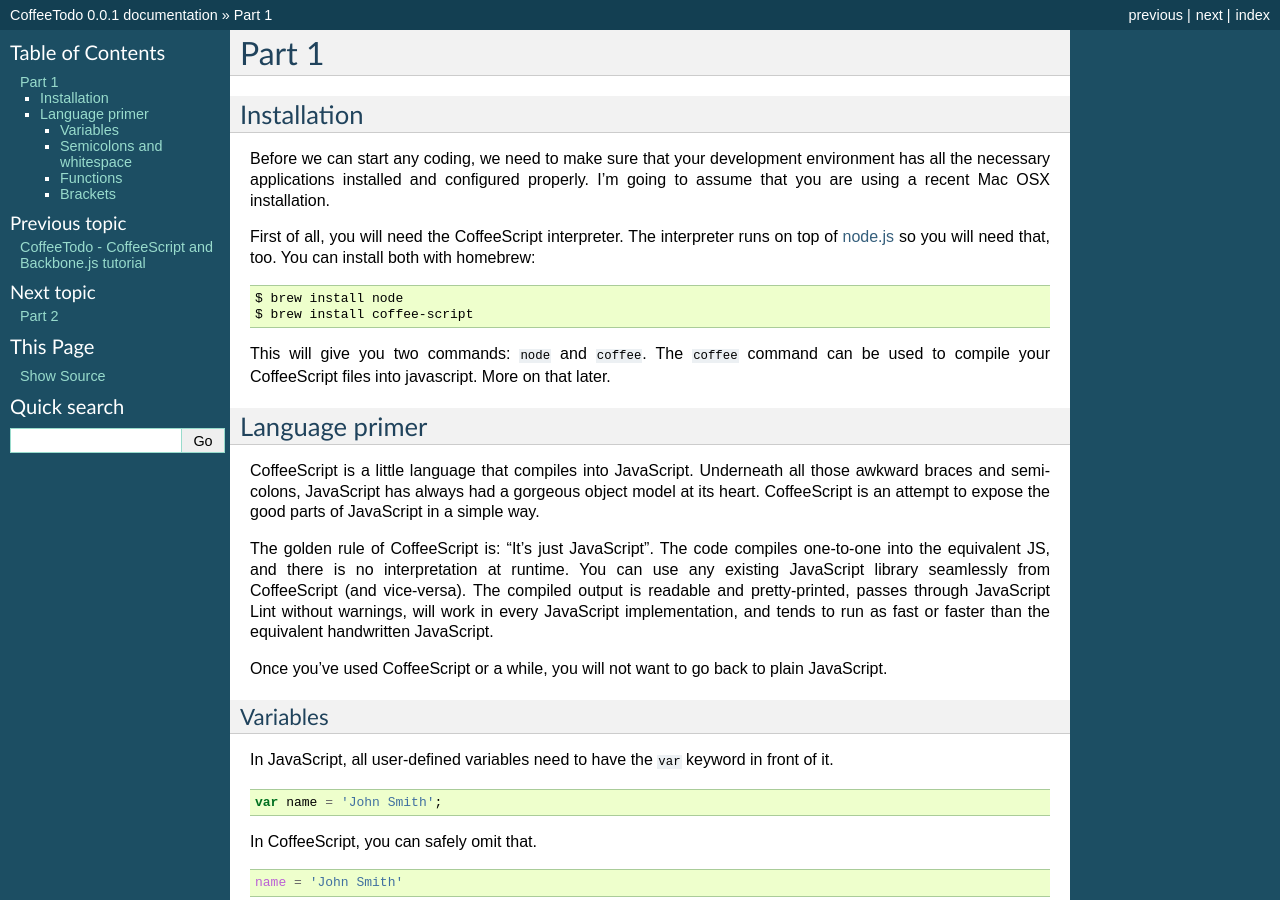
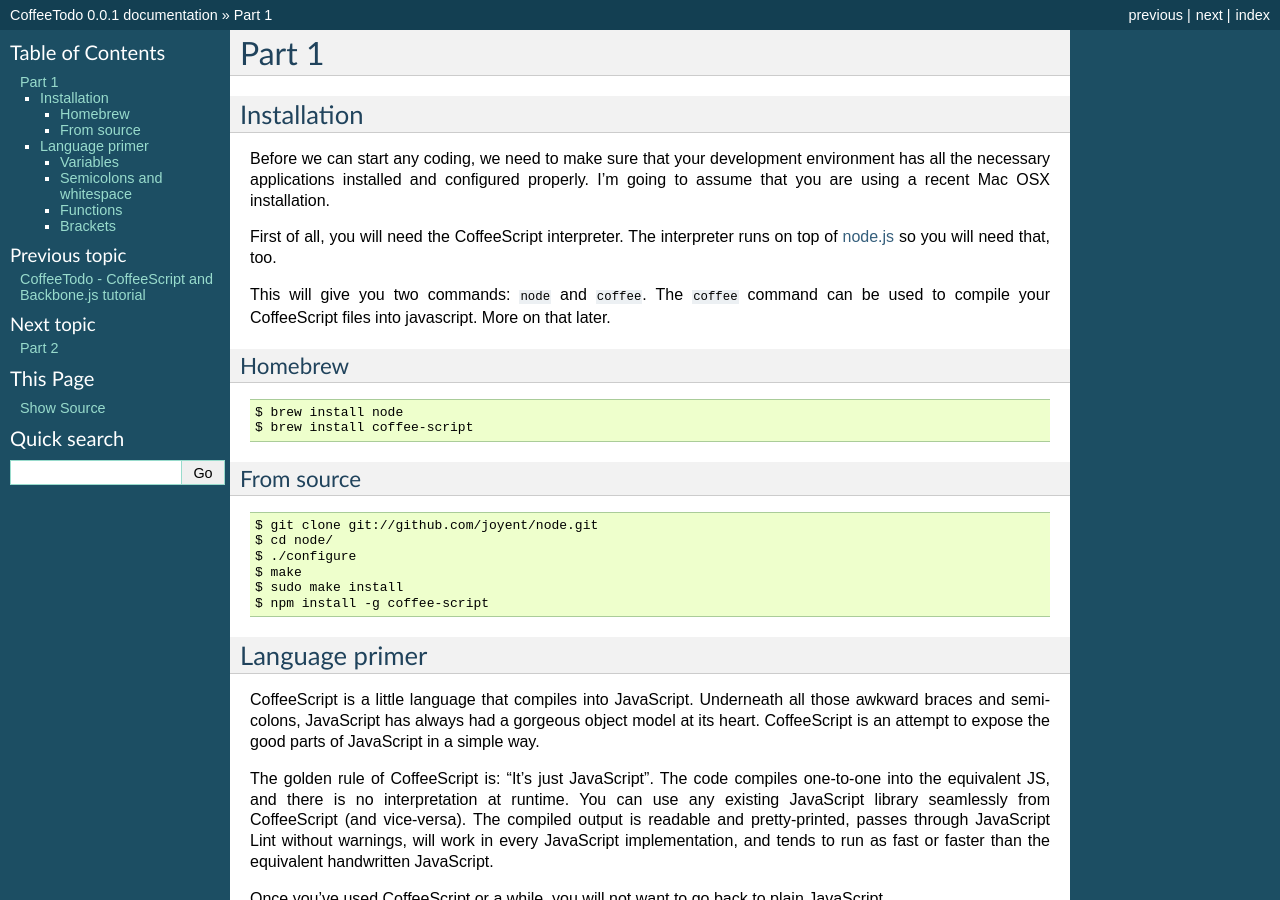
Before and after one commit to honza/CoffeeTodo, a Sphinx documentation site: the page built from docs/part_1.rst, in a window 1280 px wide and 900 px high. Built offline with Sphinx 7.4.7, drawn with Linux system fonts in a browser that asks for light colours.

Commit message:
Add notes about installing from source

```diff
--- a/docs/part_1.rst
+++ b/docs/part_1.rst
@@ -9,17 +9,31 @@
 properly. I'm going to assume that you are using a recent Mac OSX installation.
 
 First of all, you will need the CoffeeScript interpreter. The interpreter runs
-on top of `node.js`_ so you will need that, too. You can install both with
-homebrew:
+on top of `node.js`_ so you will need that, too.
+
+This will give you two commands: ``node`` and ``coffee``. The ``coffee``
+command can be used to compile your CoffeeScript files into javascript. More on
+that later.
+
+Homebrew
+~~~~~~~~
 
 ::
 
     $ brew install node
     $ brew install coffee-script
 
-This will give you two commands: ``node`` and ``coffee``. The ``coffee``
-command can be used to compile your CoffeeScript files into javascript. More on
-that later.
+From source
+~~~~~~~~~~~
+
+::
+
+    $ git clone git://github.com/joyent/node.git
+    $ cd node/
+    $ ./configure
+    $ make
+    $ sudo make install
+    $ npm install -g coffee-script
 
 Language primer
 ---------------
```
